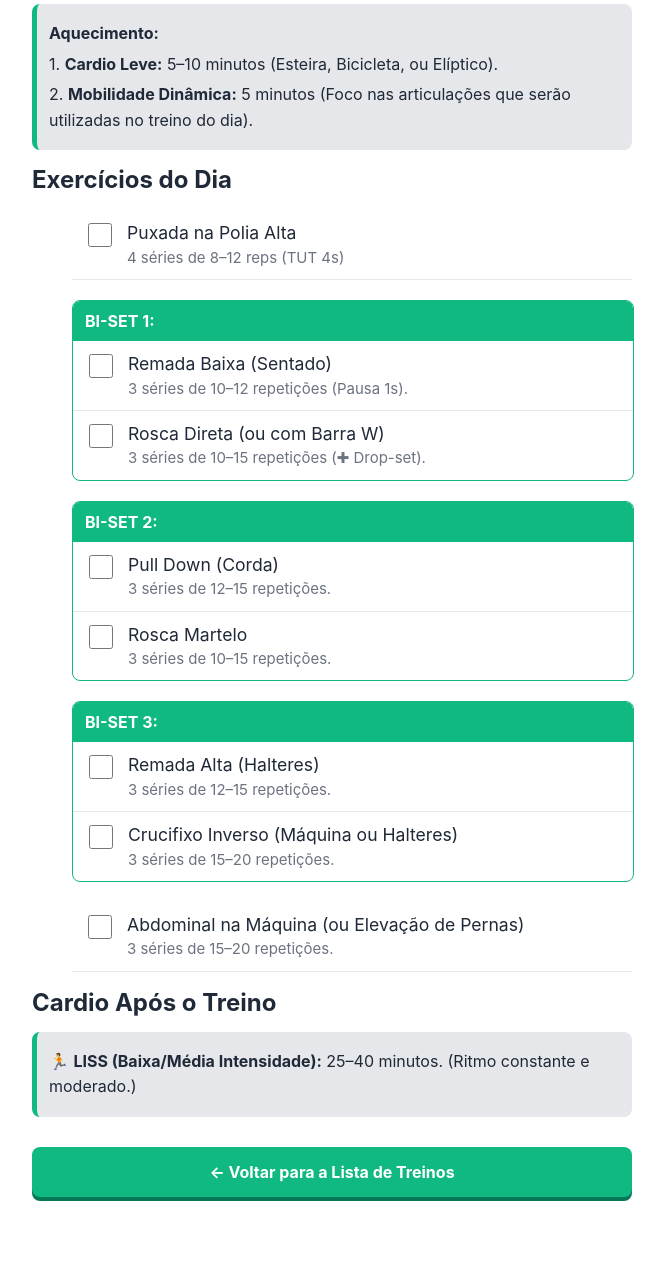
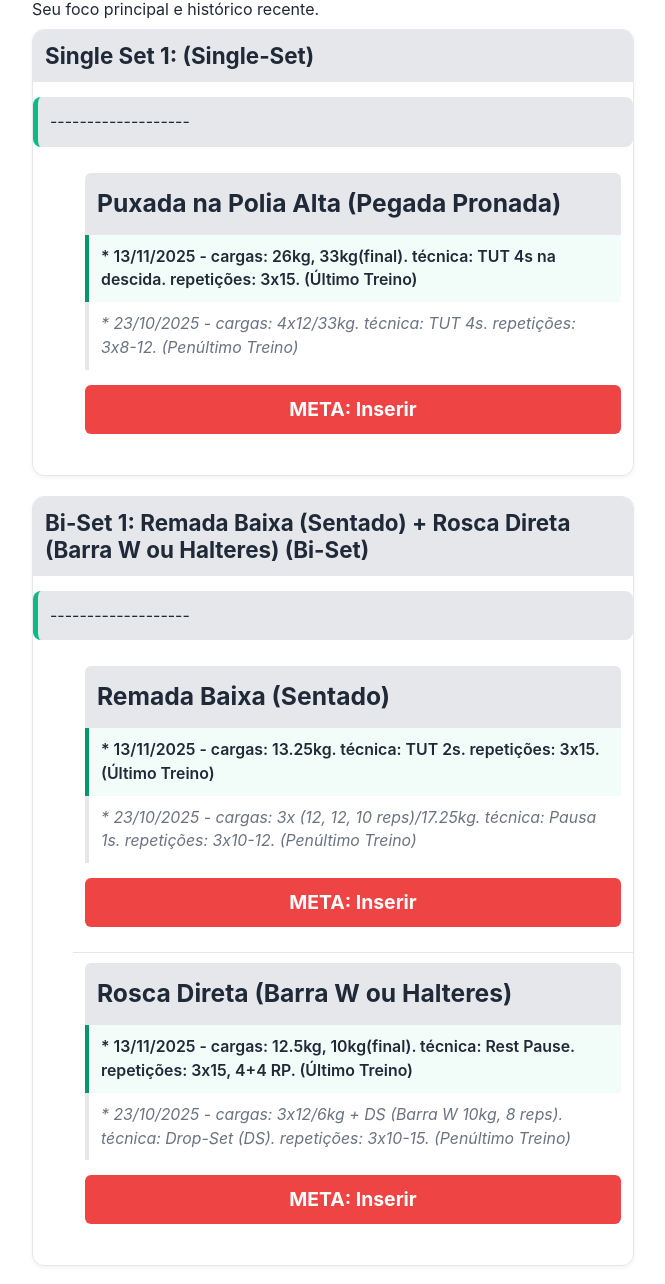
Before and after one commit to cadernodaingrid-max/halloween_serie, a plain HTML site: page semana_turbo/bw_d.html in a window 1280 px wide. Shown: the part 99-1383 px from the top of the page, without its empty margins (308-973 px from the left). Before the commit the page ends 1321 px from the top, so only its background shows below. Drawn offline with Linux system fonts and the light colour scheme.

Commit message:
Update bw_d.html

```diff
--- a/semana_turbo/bw_d.html
+++ b/semana_turbo/bw_d.html
@@ -1,111 +1,39 @@
 <!DOCTYPE html>
-<html lang="pt-br">
+<html lang="pt-BR">
 <head>
     <meta charset="UTF-8">
     <meta name="viewport" content="width=device-width, initial-scale=1.0">
-    <title>Treino D: Superior - Puxar</title>
+    <title>Treino D - Carregando...</title>
+
     <link rel="stylesheet" href="../styles_subpages.css">
-
 
 </head>
 <body>
+
     <div class="container">
-        <h1>Treinos de Força (Musculação)</h1>
-        <h2>Treino D: Superior - Puxar</h2>
 
-        <div class="observacao">
-            <h4><strong>Aquecimento:</strong></h4>
-            <p>1. <b>Cardio Leve:</b> 5–10 minutos (Esteira, Bicicleta, ou Elíptico).</p>
-            <p>2. <b>Mobilidade Dinâmica:</b> 5 minutos (Foco nas articulações que serão utilizadas no treino do dia).</p>
-        </div>
+        <header class="cabecalho">
+            <h1 id="tituloTreino">
+                Treino de Bi-Sets (Carregando...)
+            </h1>
+            <p>
+                Seu foco principal e histórico recente.
+            </p>
+        </header>
 
-        <section>
-            <h2>Exercícios do Dia</h2>
-            <ul class="exercicios-lista-biset">
+        <main id="listaExercicios">
 
-		<li style="margin-bottom: 20px;">
-                    <input type="checkbox" id="ex1_a">
-                    <label for="ex1_a">
-                        Puxada na Polia Alta
-                        <span class="details">4 séries de 8–12 reps (TUT 4s)</span>
-                    </label>
-                </li>
+            <div class="mensagem-carregamento">
+                <p>Carregando dados de treino...</p>
+            </div>
 
+        </main>
 
-                <div class="biset-container">
-                    <h4>BI-SET 1:</h4>
-                    <li>
-                        <input type="checkbox" id="ex_b1a">
-                        <label for="ex_b1a">
-                            Remada Baixa (Sentado)
-                            <span class="details">3 séries de 10–12 repetições (Pausa 1s).</span>
-                        </label>
-                    </li>
-                    <li>
-                        <input type="checkbox" id="ex_b1b">
-                        <label for="ex_b1b">
-                            Rosca Direta (ou com Barra W)
-                            <span class="details">3 séries de 10–15 repetições (&#x271A; Drop-set).</span>
-                        </label>
-                    </li>
-                </div>
-
-                <div class="biset-container">
-                    <h4>BI-SET 2:</h4>
-                    <li>
-                        <input type="checkbox" id="ex_b2a">
-                        <label for="ex_b2a">
-                            Pull Down (Corda)
-                            <span class="details">3 séries de 12–15 repetições.</span>
-                        </label>
-                    </li>
-                    <li>
-                        <input type="checkbox" id="ex_b2b">
-                        <label for="ex_b2b">
-                            Rosca Martelo
-                            <span class="details">3 séries de 10–15 repetições.</span>
-                        </label>
-                    </li>
-                </div>
-
-                <div class="biset-container">
-                    <h4>BI-SET 3:</h4>
-                    <li>
-                        <input type="checkbox" id="ex_b3a">
-                        <label for="ex_b3a">
-                            Remada Alta (Halteres)
-                            <span class="details">3 séries de 12–15 repetições.</span>
-                        </label>
-                    </li>
-                    <li>
-                        <input type="checkbox" id="ex_b3b">
-                        <label for="ex_b3b">
-                            Crucifixo Inverso (Máquina ou Halteres)
-                            <span class="details">3 séries de 15–20 repetições.</span>
-                        </label>
-                    </li>
-                </div>
-
-                <li style="margin-bottom: 10px;">
-                    <input type="checkbox" id="ex5">
-                    <label for="ex5">
-                        Abdominal na Máquina (ou Elevação de Pernas)
-                        <span class="details">3 séries de 15–20 repetições.</span>
-                    </label>
-                </li>
-            </ul>
-        </section>
-
-        <h2>Cardio Após o Treino</h2>
-        <div class="observacao">
-
-            <p>&#127939; <b>LISS (Baixa/Média Intensidade):</b> 25–40 minutos. (Ritmo constante e moderado.)</p>
-
-        </div>
-
-        <a href="burn_week.html" class="voltar-btn">← Voltar para a Lista de Treinos</a>
+        <footer class="rodape">
+            <a href="burn_week.html" class="voltar-btn">← Voltar para a Lista de Treinos</a>
+        </footer>
     </div>
 
+    <script src="bi_set_loader.js"></script>
 </body>
-
 </html>
```
